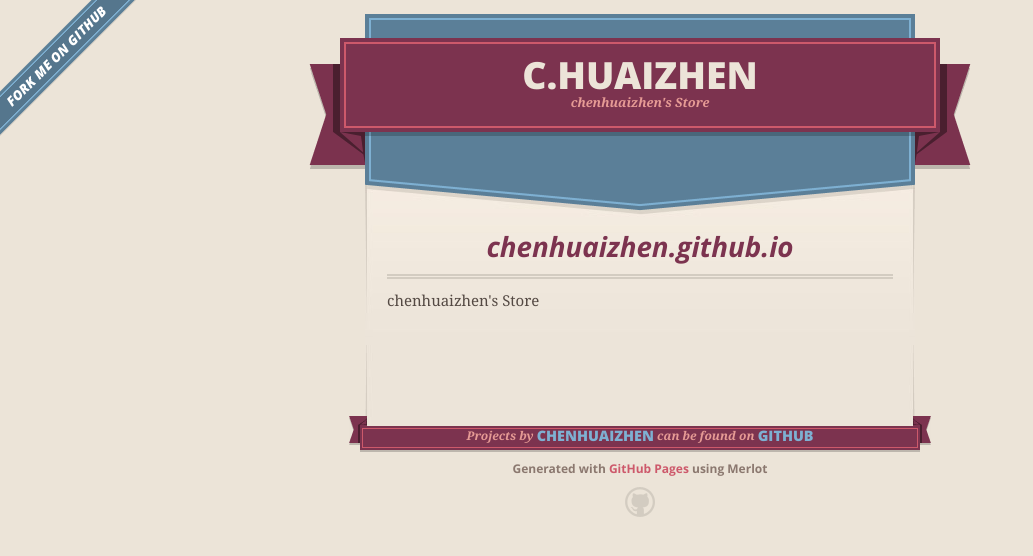
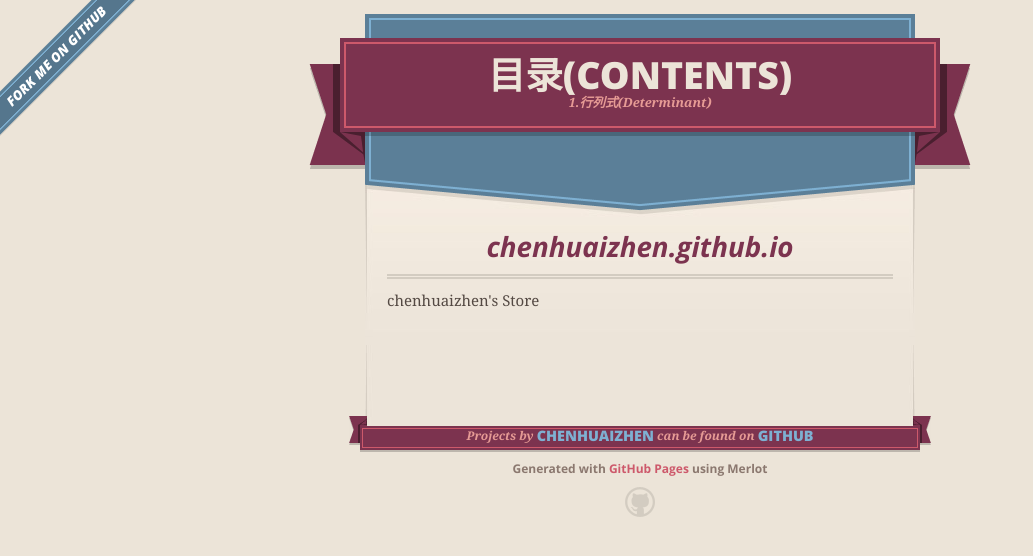
Before and after one commit to chenhuaizhen/chenhuaizhen.github.io, a plain HTML site: page index.html in a window 1280 px wide. Shown: the whole page, without its empty margins (0-1033 px from the left). Drawn offline with nearby package versions, Linux system fonts and the light colour scheme.

Commit message:
Add files via upload

```diff
--- a/index.html
+++ b/index.html
@@ -17,7 +17,7 @@
         $('#main_content').headsmart()
       })
     </script>
-    <title>c.huaizhen by chenhuaizhen</title>
+    <title>CHEN HUAIZHEN</title>
   </head>
 
   <body>
@@ -27,8 +27,8 @@
       <header>
         <span class="ribbon-outer">
           <span class="ribbon-inner">
-            <h1>c.huaizhen</h1>
-            <h2>chenhuaizhen&#39;s Store</h2>
+            <h1>目录(contents)</h1>
+            <h2>1.行列式(Determinant)</h2>
           </span>
           <span class="left-tail"></span>
           <span class="right-tail"></span>
```
